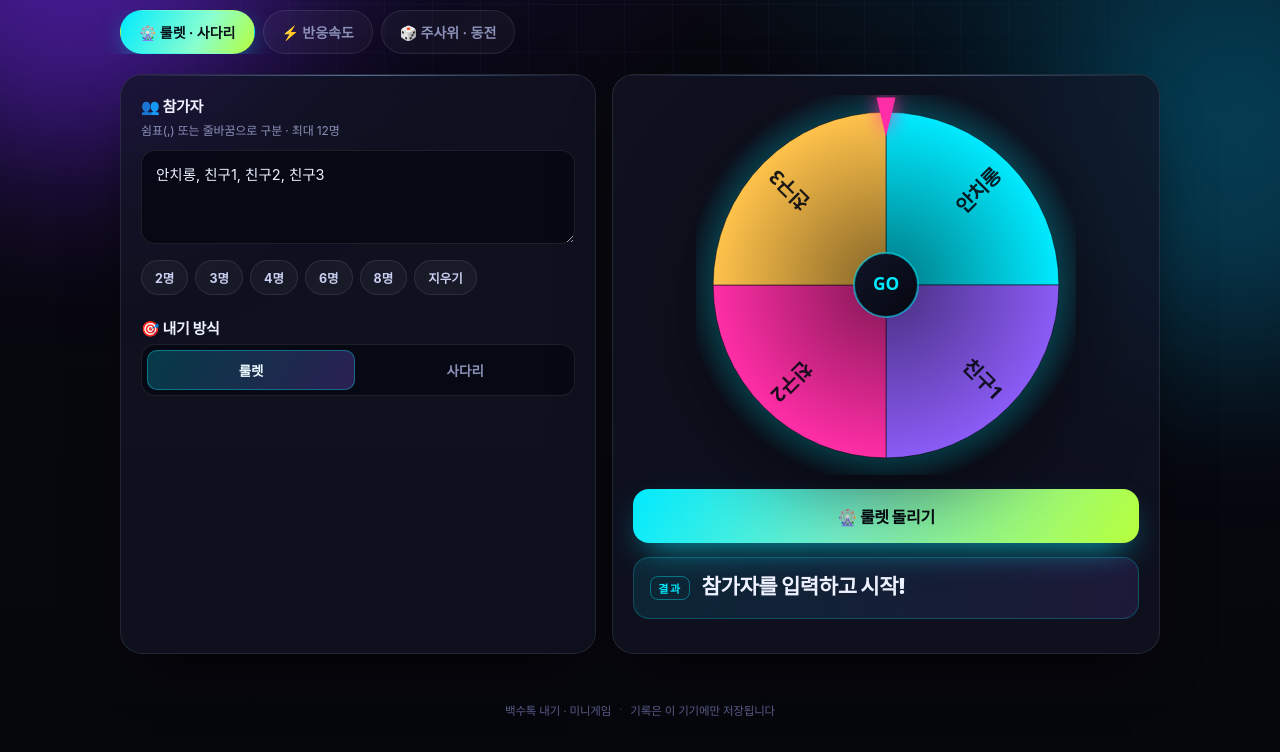
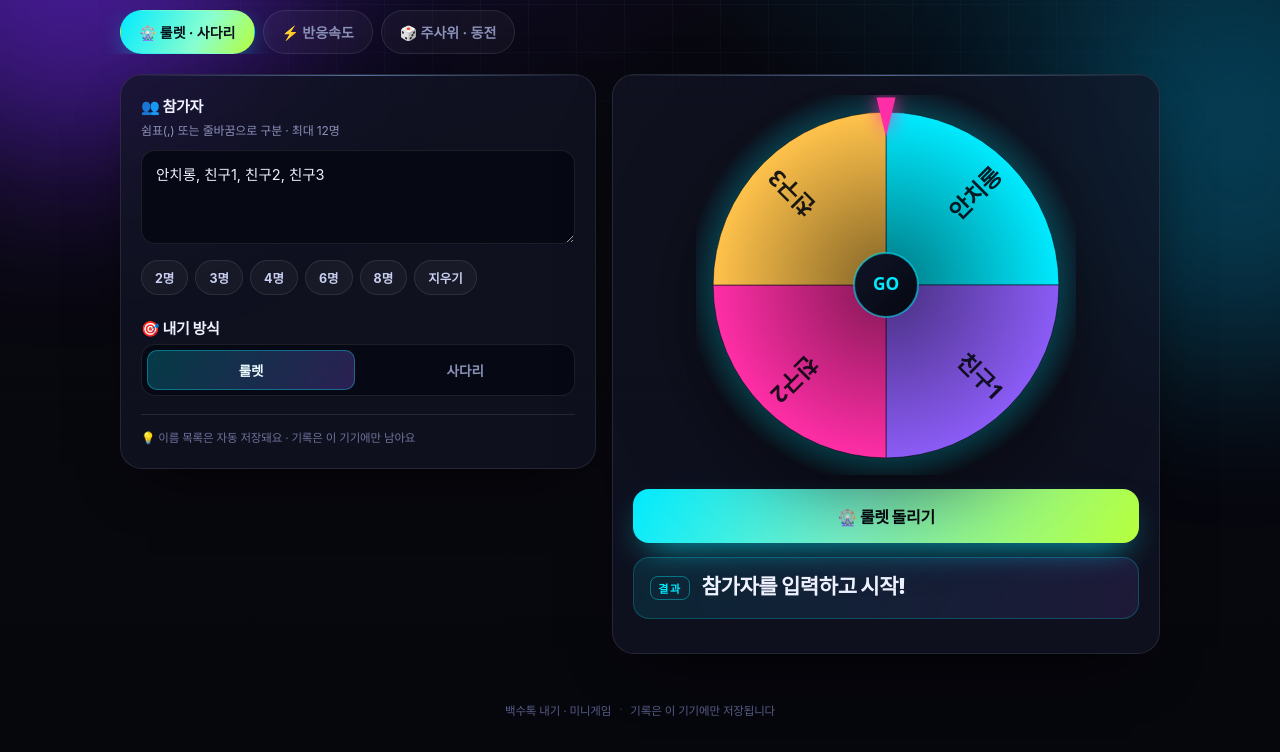
Before and after one commit to anchirong9-arch/baeksutalk-games, a plain HTML site: page index.html in a window 1280 px wide. Shown: the part 140-892 px from the top of the page. Drawn offline with Linux system fonts and the light colour scheme.

Commit message:
레이아웃 다듬기: 사다리 라벨 여백, 카드 높이, 룰렛 라벨 크기

```diff
--- a/app.js
+++ b/app.js
@@ -334,7 +334,7 @@
 
         // label
         const mid = a0 + step / 2;
-        const fs = clamp(S * 0.9 / Math.max(6, n) * 2.2, 10, S * 0.052);
+        const fs = clamp((Math.PI * 2 / Math.max(4, n)) * S * 0.06, 10, n <= 4 ? S * 0.06 : S * 0.05);
         ctx.save();
         ctx.translate(cx, cy);
         ctx.rotate(mid);
@@ -479,7 +479,7 @@
       return { players, outcomes: outs, rows, rungs, n };
     },
     geom(d) {
-      const padX = 26, topY = 38, botY = this.h - 40;
+      const padX = 34, topY = 44, botY = this.h - 48;
       const colW = (this.w - padX * 2) / (d.n - 1);
       const colX = i => padX + i * colW;
       const rowGap = (botY - topY) / (d.rows + 1);
@@ -541,13 +541,16 @@
       ctx.textAlign = 'center';
       ctx.font = `900 ${fs}px Pretendard, system-ui, sans-serif`;
       for (let i = 0; i < d.n; i++) {
+        const cx0 = g.colX(i);
+        const room = 2 * Math.min(cx0, this.w - cx0) - 8;
+        const maxLabel = Math.max(40, Math.min(g.colW * 1.7, room));
         ctx.fillStyle = '#dfe6ff';
         ctx.textBaseline = 'bottom';
-        ctx.fillText(ellipsisText(ctx, d.players[i], Math.max(46, g.colW * 1.5)), g.colX(i), g.topY - 8);
+        ctx.fillText(ellipsisText(ctx, d.players[i], maxLabel), cx0, g.topY - 9);
         const oc = d.outcomes[i];
         ctx.fillStyle = (oc && oc !== '꽝') ? '#b6ff3c' : 'rgba(150,160,200,.9)';
         ctx.textBaseline = 'top';
-        ctx.fillText(ellipsisText(ctx, oc, Math.max(46, g.colW * 1.5)), g.colX(i), g.botY + 8);
+        ctx.fillText(ellipsisText(ctx, oc, maxLabel), cx0, g.botY + 9);
       }
 
       // traced paths
--- a/index.html
+++ b/index.html
@@ -33,7 +33,7 @@
 <main>
   <!-- ===== TAB 1 : 룰렛 & 사다리 ===== -->
   <section class="panel active" id="panel-bet">
-    <div class="grid two">
+    <div class="grid two align-start">
       <div class="card">
         <h2 class="card-title">👥 참가자</h2>
         <p class="hint">쉼표(,) 또는 줄바꿈으로 구분 · 최대 12명</p>
@@ -59,6 +59,7 @@
             placeholder="당첨, 꽝, 꽝, 꽝"></textarea>
           <button class="chip" id="btnAutoOutcome">결과 자동 만들기</button>
         </div>
+        <p class="tip">💡 이름 목록은 자동 저장돼요 · 기록은 이 기기에만 남아요</p>
       </div>
 
       <div class="card stage">
@@ -87,7 +88,7 @@
 
   <!-- ===== TAB 2 : 반응속도 ===== -->
   <section class="panel" id="panel-react">
-    <div class="grid two">
+    <div class="grid two align-start">
       <div class="card stage react-stage">
         <div id="reactPad" class="react-pad idle" tabindex="0" role="button" aria-live="polite">
           <div class="rp-icon">⚡</div>
--- a/styles.css
+++ b/styles.css
@@ -90,6 +90,7 @@ main{max-width:1080px; margin:0 auto; padding:20px 20px 40px}
 
 .grid{display:grid; gap:16px}
 .grid.two{grid-template-columns:minmax(0,1fr) minmax(0,1.15fr)}
+.grid.align-start{align-items:start}
 @media (max-width:820px){ .grid.two{grid-template-columns:minmax(0,1fr)} }
 
 /* 카드 */
@@ -110,6 +111,8 @@ main{max-width:1080px; margin:0 auto; padding:20px 20px 40px}
 .card.center .card-title{justify-content:center}
 .mt{margin-top:22px}
 .hint{margin:0 0 10px; color:var(--muted); font-size:12px; line-height:1.55}
+.tip{margin:18px 0 0; padding-top:14px; border-top:1px solid var(--line);
+  color:#6d739c; font-size:11.5px; line-height:1.6}
 
 /* 입력 */
 textarea, input[type=text]{
@@ -170,7 +173,7 @@ button{font-family:inherit}
 #wheelCanvas{width:100%; max-width:380px; aspect-ratio:1/1; display:block;
   filter:drop-shadow(0 24px 48px rgba(0,0,0,.65))}
 .ladder-wrap{background:rgba(6,8,18,.55); border:1px solid var(--line); border-radius:16px; padding:6px}
-#ladderCanvas{width:100%; height:300px; display:block}
+#ladderCanvas{width:100%; height:320px; display:block}
 
 .result-banner{
   display:flex; align-items:center; gap:12px; padding:14px 16px;
@@ -312,7 +315,7 @@ footer{
   .top{padding-top:26px}
   .card{padding:16px; border-radius:18px}
   .dice-face{width:124px;height:124px;font-size:44px}
-  #ladderCanvas{height:260px}
+  #ladderCanvas{height:280px}
   .react-pad{min-height:210px}
 }
 @media (prefers-reduced-motion:reduce){
```
